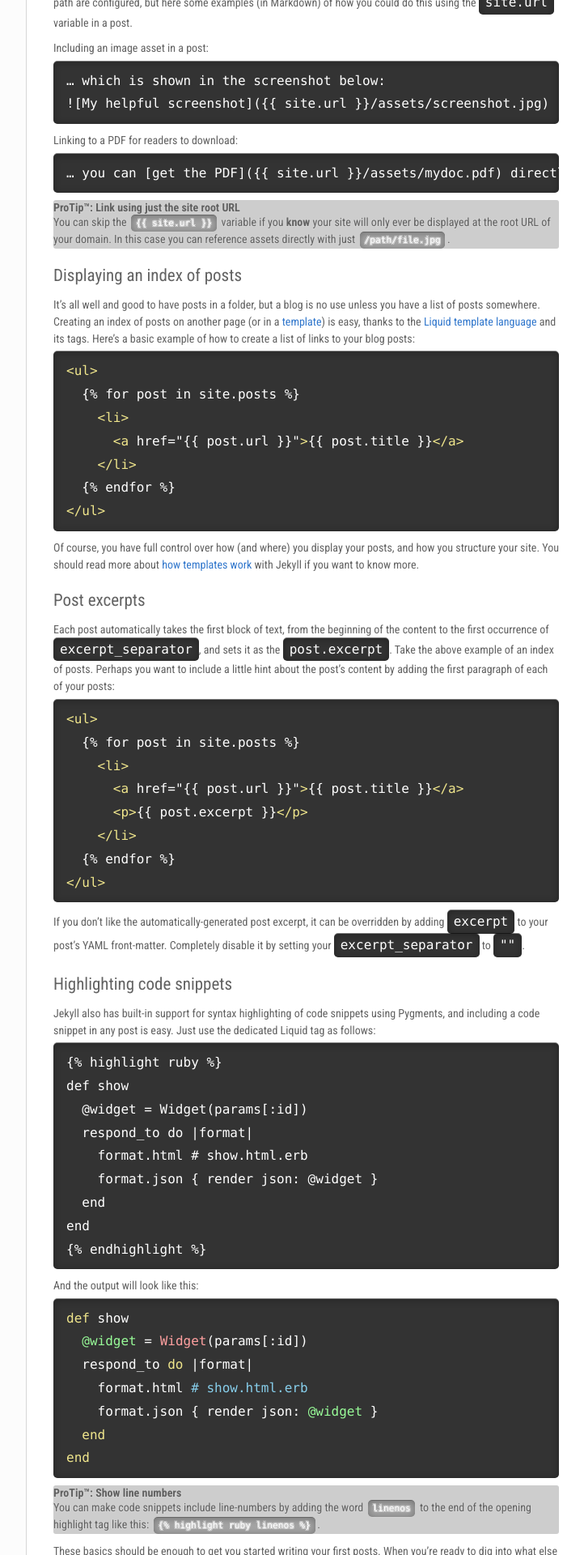
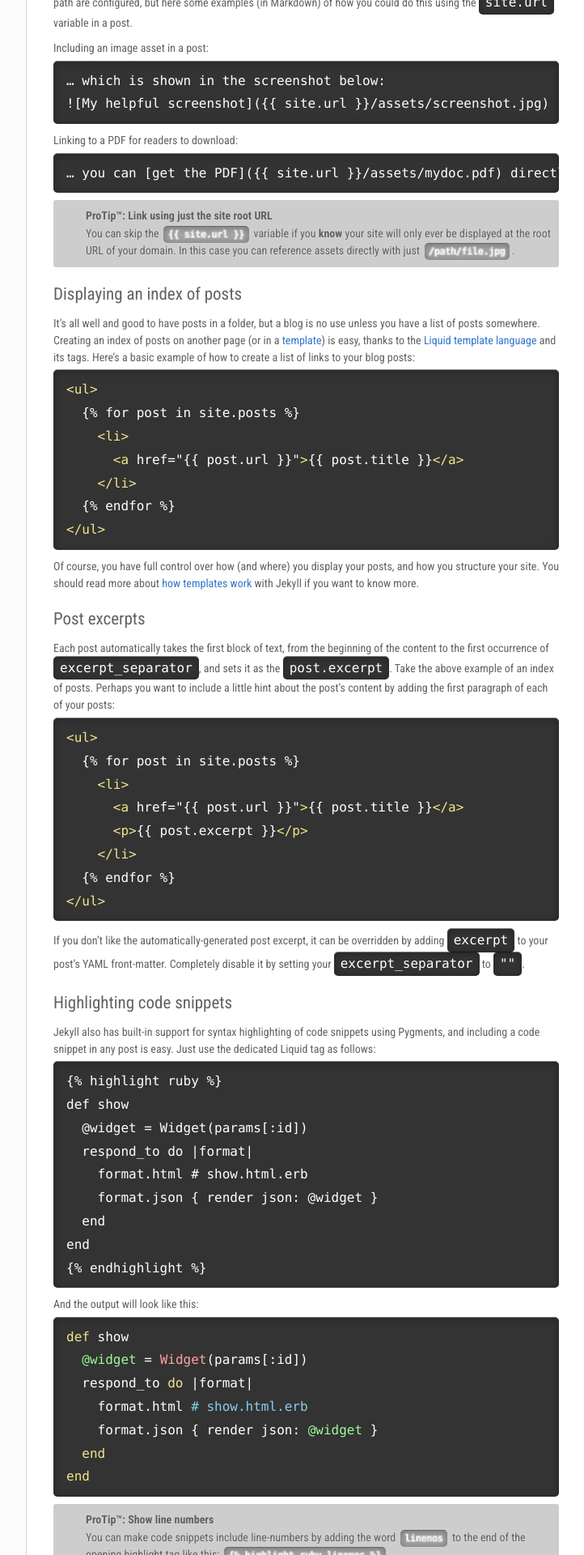
Before and after one commit to ambit/bms-support, a Jekyll site: the page built from docs/crm-recording-activities.md, in a window 1280 px wide. Shown: the part 1011-2931 px from the top of the page at 81% size, without its empty margins (317-1039 px from the left). Built offline with Jekyll 4.4.1, drawn with Linux system fonts in a browser that asks for light colours; nearby versions of some CDN libraries.

Commit message:
Fix Note Styling

```diff
--- a/css/style.css
+++ b/css/style.css
@@ -715,6 +715,7 @@ code.option, code.flag, code.filter, code.output {
 .note {
   width: 100%;
   margin: .6em 0 .8em 0;
+  padding: 10px 5px 5px 0px;
   color: #626262;
   text-shadow: -1px -1px 0 #d2d2d2, 1px -1px 0 #d2d2d2, -1px 1px 0 #d2d2d2, 1px 1px 0 #d2d2d2;
   background: #cdcdcd;
@@ -727,6 +728,7 @@ code.option, code.flag, code.filter, code.output {
 
 .note h5, .note p {
   margin: 0;
+  padding: 0 0 4px 40px;
   line-height: 18px;
   font-size: 14px;
 }
@@ -735,11 +737,17 @@ code.option, code.flag, code.filter, code.output {
   font-weight: 700;
 }
 
+.note span {
+  position: absolute;
+  top: 12px;
+  left: 15px;
+}
+
 .info {
   background: #b3cded;
 }
 
-.info i, .info p, .info h5 {
+.info span, .info p, .info h5 {
   color: #275fa3;
   text-shadow: -1px -1px 0 #bcd3ef, 1px -1px 0 #bcd3ef, -1px 1px 0 #bcd3ef, 1px 1px 0 #bcd3ef;
 }
@@ -748,7 +756,7 @@ code.option, code.flag, code.filter, code.output {
   background: #f8cccc;
 }
 
-.warning i, .warning p, .warning h5 {
+.warning span, .warning p, .warning h5 {
   color: #d21c1d;
   text-shadow: -1px -1px 0 #f9d5d5, 1px -1px 0 #f9d5d5, -1px 1px 0 #f9d5d5, 1px 1px 0 #f9d5d5;
 }
```
Also changed, not shown: index.md (+6 -3 lines).
